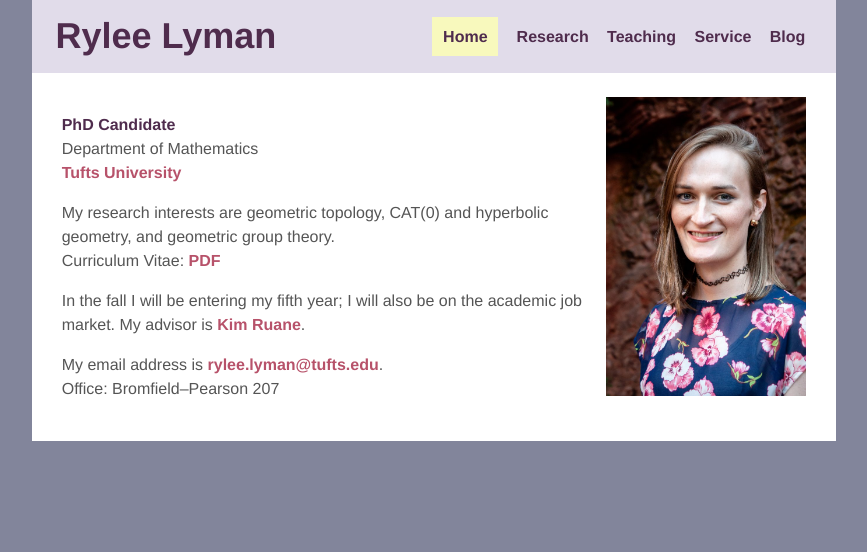
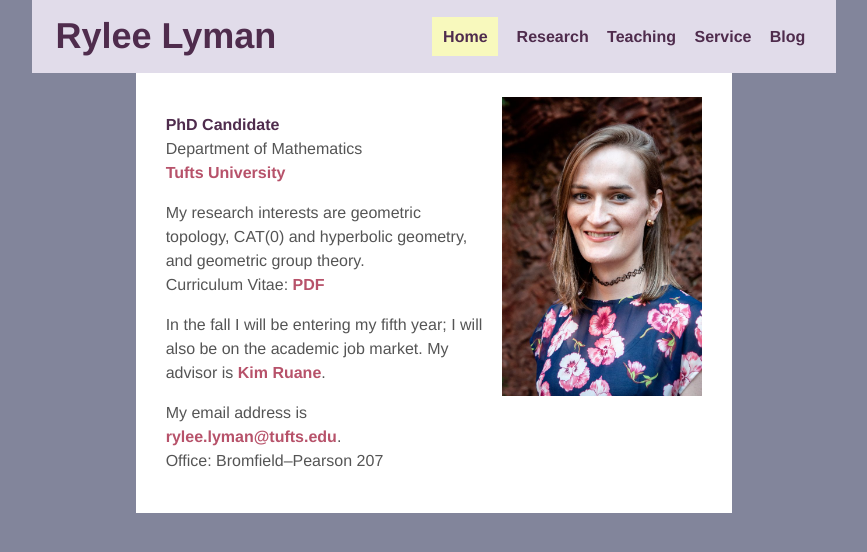
Before and after one commit to ryleelyman/Site, a Jekyll site: the page built from index.md, in a window 1280 px wide. Shown: the top 552 px of the page, without its empty margins (206-1073 px from the left). Built offline with Jekyll 4.4.1, drawn with Linux system fonts in a browser that asks for light colours.

```diff
--- a/_config.yml
+++ b/_config.yml
@@ -1,3 +1,4 @@
+github: [metadata]
 markdown: kramdown
 plugins:
   - jekyll-feed
--- a/_sass/main.scss
+++ b/_sass/main.scss
@@ -29,6 +29,7 @@
 .maindiv {
   background-color: white;
   box-sizing: content-box;
+  max-width: var(--measure);
   margin: 0 auto;
   padding: 1.5rem calc(1.5ch * 1.5 * 1.5);
 }
```
Also changed, not shown: 2 other files.
